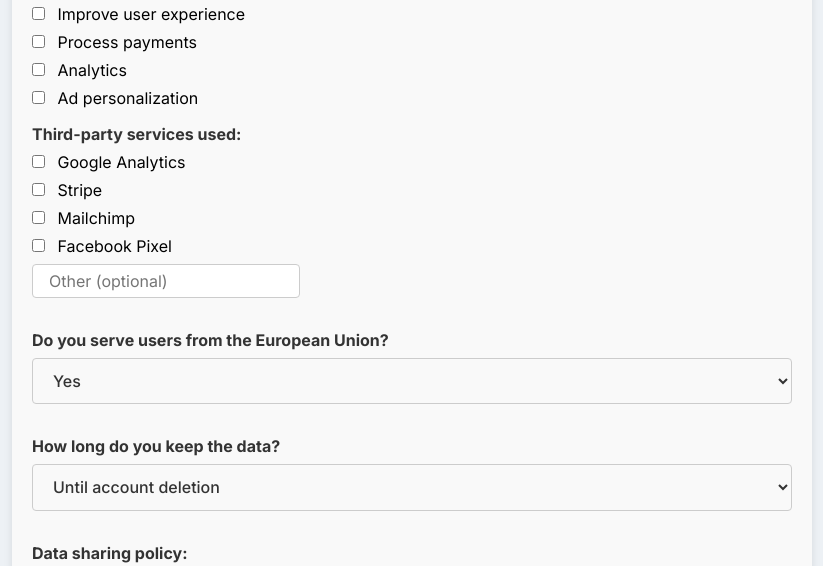
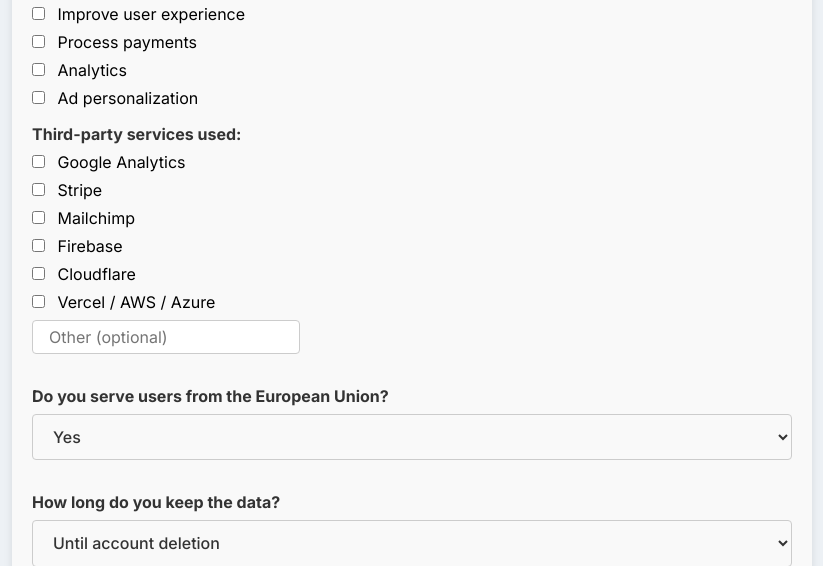
Before and after one commit to joaometzdorf/privacy-mvp, a Flask app: page / in a window 1280 px wide. Shown: the part 559-1125 px from the top of the page, without its empty margins (228-1051 px from the left). Run offline with Flask 3, Linux system fonts and the light colour scheme.

Commit message:
alterações  no template

```diff
--- a/templates/index.html
+++ b/templates/index.html
@@ -3,7 +3,7 @@
   <head>
     <meta charset="UTF-8" />
     <meta name="viewport" content="width=device-width, initial-scale=1.0" />
-    <link rel="icon" href="{{ url_for('static', filename='img/favicon.ico') }}" />
+    <link rel="icon" href="{{ url_for('static', filename='img/favicon.png') }}" />
     <link
       rel="stylesheet"
       href="{{ url_for('static', filename='css/styles.css') }}"
@@ -99,7 +99,15 @@
         </div>
         <div>
           <input type="checkbox" name="third_parties" value="Facebook Pixel" />
-          Facebook Pixel
+          Firebase
+        </div>
+        <div>
+          <input type="checkbox" name="third_parties" value="Facebook Pixel" />
+          Cloudflare
+        </div>
+        <div>
+          <input type="checkbox" name="third_parties" value="Facebook Pixel" />
+          Vercel / AWS / Azure
         </div>
         <div>
           <input
--- a/templates/result.html
+++ b/templates/result.html
@@ -3,6 +3,10 @@
   <head>
     <meta charset="UTF-8" />
     <meta name="viewport" content="width=device-width, initial-scale=1.0" />
+    <link
+      rel="icon"
+      href="{{ url_for('static', filename='img/favicon.png') }}"
+    />
     <link
       rel="stylesheet"
       href="{{ url_for('static', filename='css/styles-result.css')
```
Also changed, not shown: static/img/favicon.ico (deleted), static/img/favicon.png (added).
